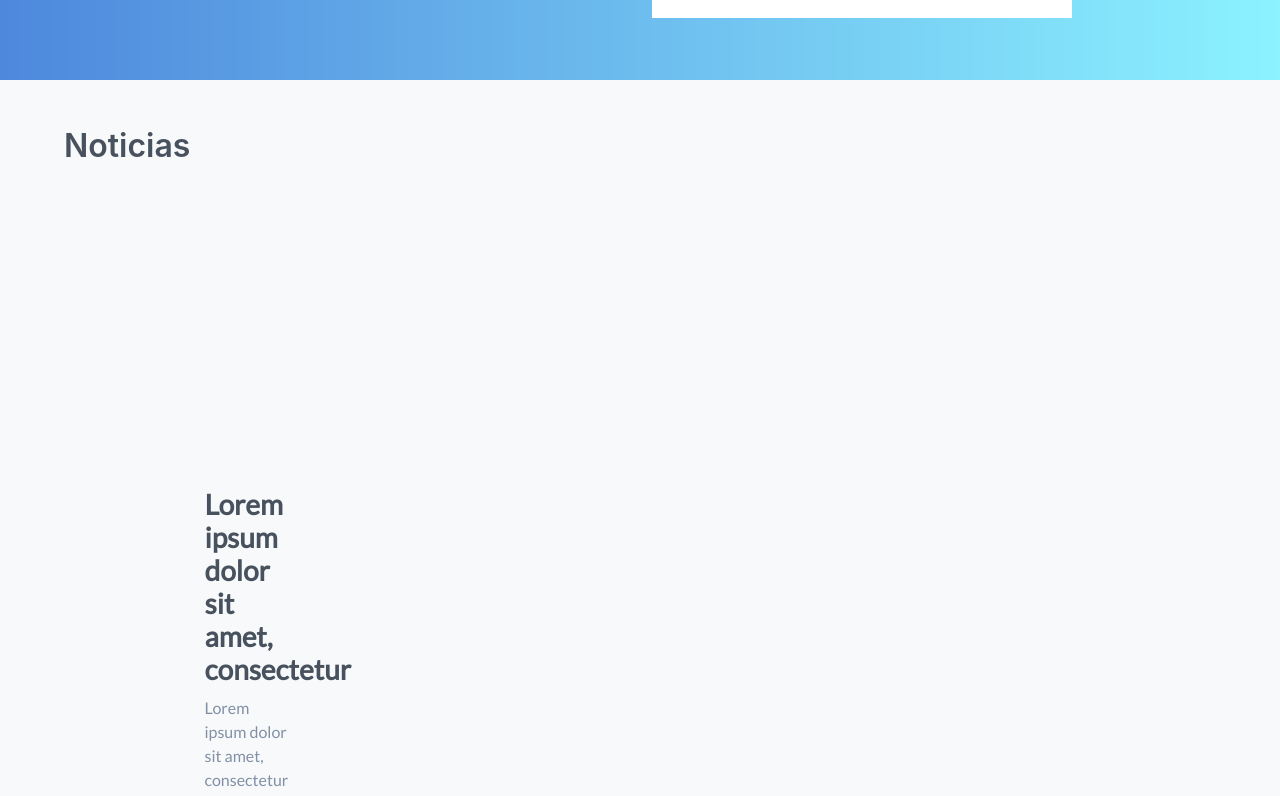
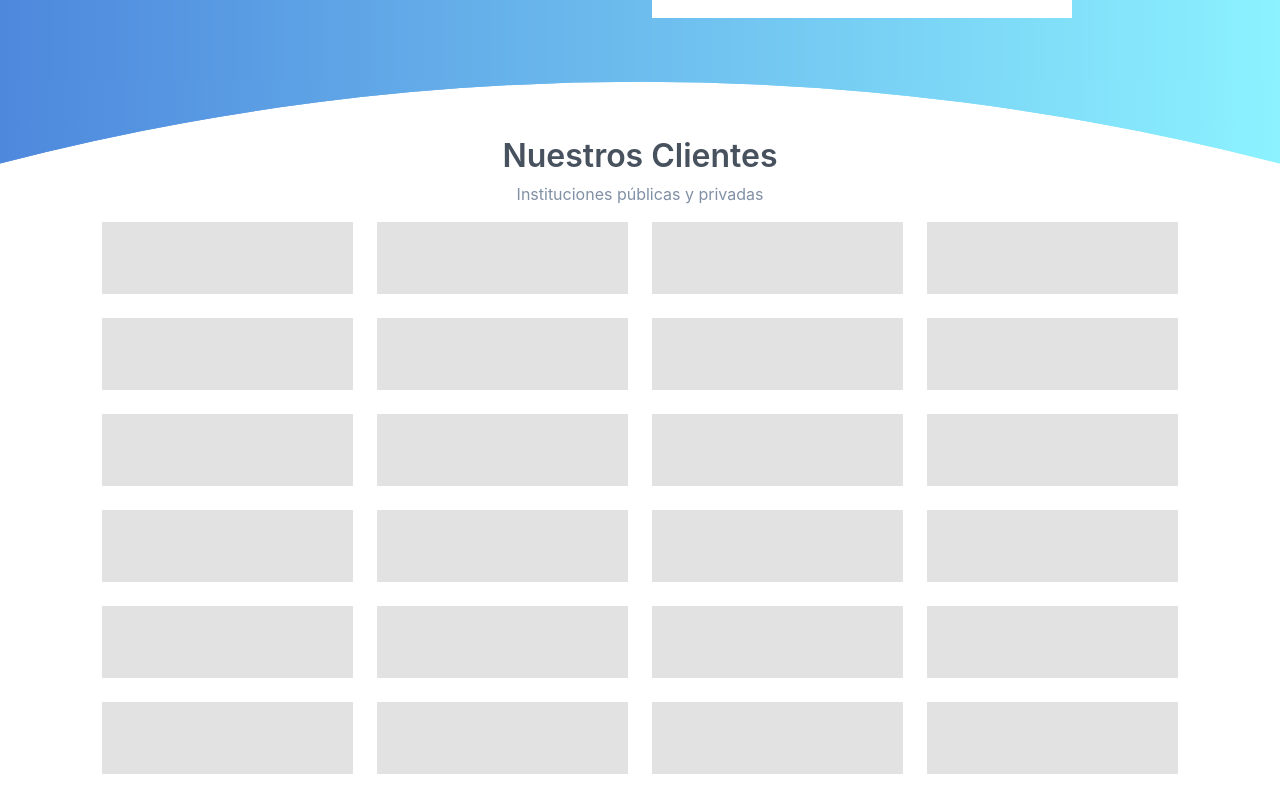
Before and after one commit to progressio-spa/particulasCL, a Vue app: page /#/ in a window 1280 px wide. Shown: the part 3180-3976 px from the top of the page. Built offline with nearby package versions, Linux system fonts and the light colour scheme.

Commit message:
ADD: se agrega vista Nuestros Clientes

```diff
--- /dev/null
+++ b/src/sections/Customers.vue
@@ -0,0 +1,157 @@
+<template>
+    <section class="hero is-fullheight">
+        <div class="hero-body">
+            <div class="header-description">
+                <div class="header">
+                    <p class="title">Nuestros Clientes</p>
+                </div>
+                <div class="description">
+                    <p>Instituciones públicas y privadas
+                    </p>
+                </div>
+            </div>
+            <div class="columns-body">
+                <div class="columns">
+                    <div class="column is-3">
+                        <div class="color"></div>
+                    </div>
+                    <div class="column is-3">
+                        <div class="color"></div>
+                    </div>
+                    <div class="column is-3">
+                        <div class="color"></div>
+                    </div>
+                    <div class="column is-3">
+                        <div class="color"></div>
+                    </div>
+                </div>
+                <div class="columns">
+                    <div class="column is-3">
+                        <div class="color"></div>
+                    </div>
+                    <div class="column is-3">
+                        <div class="color"></div>
+                    </div>
+                    <div class="column is-3">
+                        <div class="color"></div>
+                    </div>
+                    <div class="column is-3">
+                        <div class="color"></div>
+                    </div>
+                </div>
+                <div class="columns">
+                    <div class="column is-3">
+                        <div class="color"></div>
+                    </div>
+                    <div class="column is-3">
+                        <div class="color"></div>
+                    </div>
+                    <div class="column is-3">
+                        <div class="color"></div>
+                    </div>
+                    <div class="column is-3">
+                        <div class="color"></div>
+                    </div>
+                </div>
+                <div class="columns">
+                    <div class="column is-3">
+                        <div class="color"></div>
+                    </div>
+                    <div class="column is-3">
+                        <div class="color"></div>
+                    </div>
+                    <div class="column is-3">
+                        <div class="color"></div>
+                    </div>
+                    <div class="column is-3">
+                        <div class="color"></div>
+                    </div>
+                </div>
+                <div class="columns">
+                    <div class="column is-3">
+                        <div class="color"></div>
+                    </div>
+                    <div class="column is-3">
+                        <div class="color"></div>
+                    </div>
+                    <div class="column is-3">
+                        <div class="color"></div>
+                    </div>
+                    <div class="column is-3">
+                        <div class="color"></div>
+                    </div>
+                </div>
+                <div class="columns">
+                    <div class="column is-3">
+                        <div class="color"></div>
+                    </div>
+                    <div class="column is-3">
+                        <div class="color"></div>
+                    </div>
+                    <div class="column is-3">
+                        <div class="color"></div>
+                    </div>
+                    <div class="column is-3">
+                        <div class="color"></div>
+                    </div>
+                </div>
+            </div>
+        </div>
+    </section>
+</template>
+
+<style scoped>
+    .hero-body {
+        display: flex;
+        flex-direction: column;
+        justify-content: center;
+        align-items: flex-start;
+        background-image: url('../assets/DegradeBlanco.svg');
+        -webkit-background-size: cover;
+        -moz-background-size: cover;
+        -o-background-size: cover;
+        background-size: cover;
+        padding-left: 8vw;
+        padding-right: 8vw;
+    }
+
+    .container {
+        height: 600px;
+        width: auto;
+        display: grid;
+        padding: 0;
+    }
+
+    .columns-body {
+        width: 100%;
+        height: 600px;
+    }
+
+    .title {
+        color: #47525E;
+    }
+
+    .header {
+        display: flex;
+        flex-direction: row;
+        justify-content: center;
+        padding-bottom: 1vh;
+    }
+
+    .description{
+        color: #8190A5;
+        padding-left: 8vw;
+        padding-right: 8vw;
+        padding-bottom: 2vh;
+    }
+
+    .color {
+        width: 100%;
+        height: 100%;
+        background-color: rgb(226, 226, 226);
+    }
+
+    .column{
+        height: 12vh;
+    }
+</style>
--- a/src/views/SinglePage.vue
+++ b/src/views/SinglePage.vue
@@ -5,6 +5,7 @@
     <AboutUs></AboutUs>
     <Strategic></Strategic>
     <Experience></Experience>
+    <Customers></Customers>
 		<News></News>
     <Training></Training>
 		<Contact></Contact>
@@ -23,6 +24,7 @@ import Experience from '@/sections/Experience.vue';
 import AboutUs from '@/sections/AboutUs.vue';
 import Strategic from '@/sections/Strategic.vue';
 import Training from '@/sections/Training.vue';
+import Customers from '@/sections/Customers.vue';
 
 
 export default {
@@ -36,7 +38,8 @@ export default {
     AboutUs,
     Strategic,
     Training,
-    Footer
+    Footer,
+    Customers
   }
 }
 </script>
```
